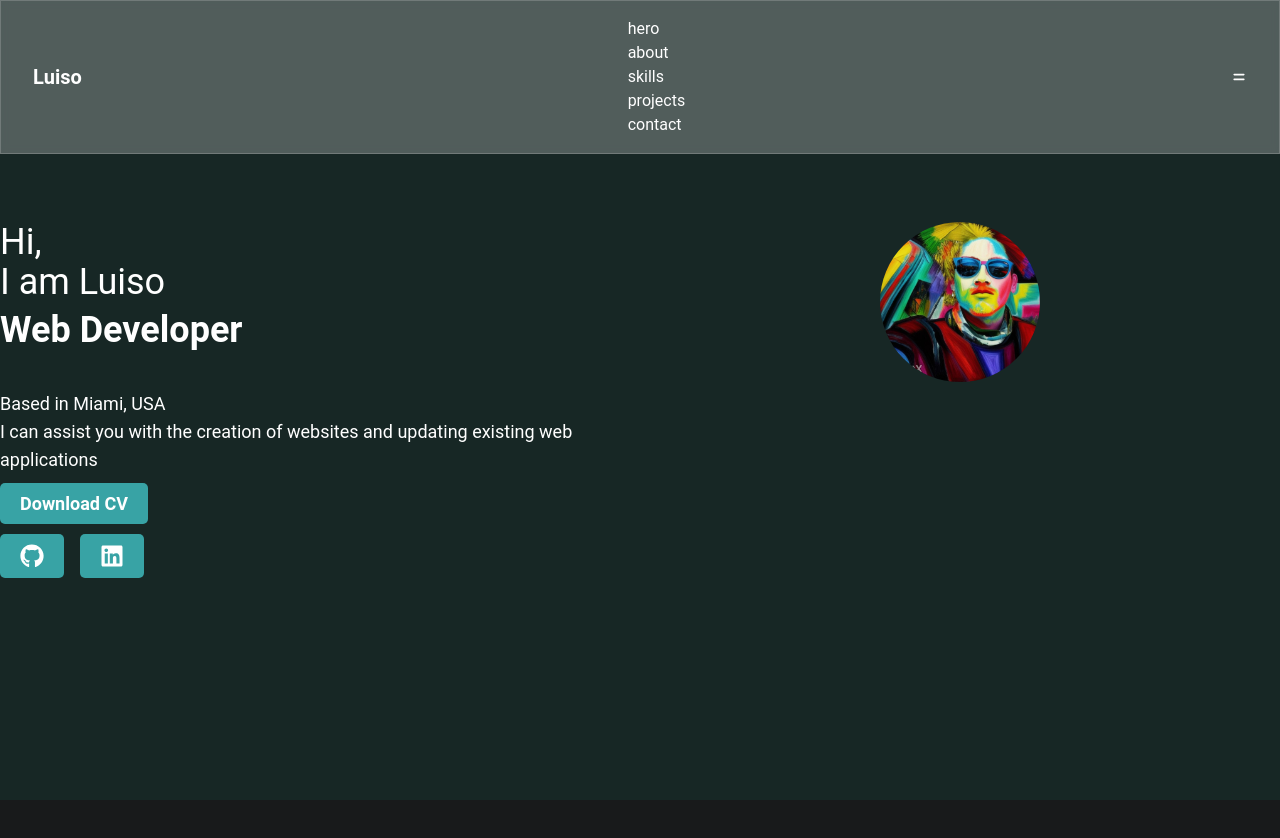
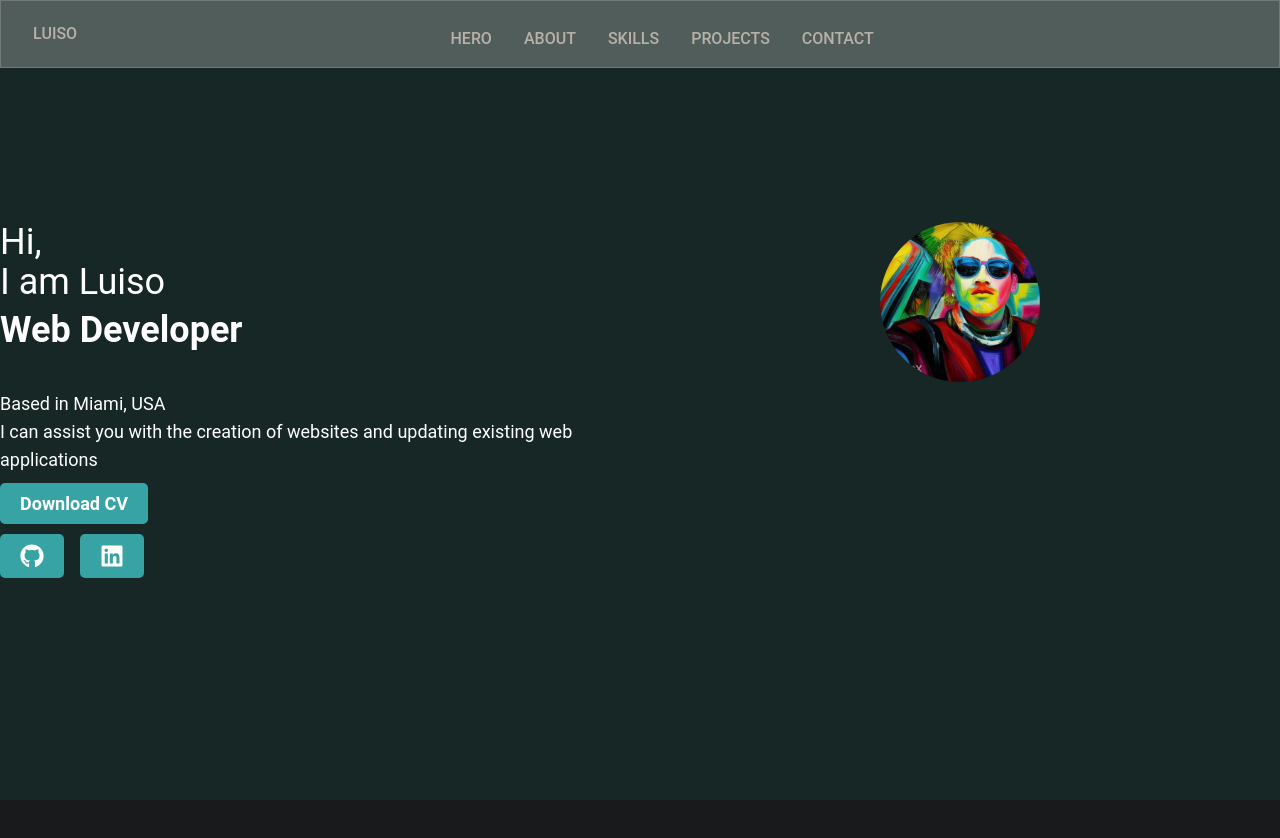
Before and after one commit to solarluiso/solarluiso-porfolio, a React (Vite) app: page / in a window 1280 px wide. Shown: the top 838 px of the page. Built offline with nearby package versions, Linux system fonts and the light colour scheme.

Commit message:
styled and finished navbar

```diff
--- a/src/components/Navbar/Navbar.jsx
+++ b/src/components/Navbar/Navbar.jsx
@@ -8,34 +8,55 @@ const Navbar = () => {
   return (
     <nav className="app__navbar fixed z-[2] flex w-full items-center justify-between border border-solid border-[rgba(255,255,255,0.18)] bg-[rgba(255,255,255,0.25)] px-8 py-4 text-white backdrop-blur-sm">
       <div className="app__navbar-logo flex items-center justify-start">
-        <h1 className="text-xl font-bold">Luiso</h1>
+        <h1 className="font-medium uppercase text-[#b7b1a8]">Luiso</h1>
       </div>
-      <ul className="app__navbar-links">
+      <ul className="app__navbar-links flex flex-1 list-none items-center justify-center max-md:hidden">
         {["hero", "about", "skills", "projects", "contact"].map((item) => (
-          <li className="app__flex p-text" key={`link-${item}`}>
-            <div />
-            <a href={`#${item}`}>{item}</a>
+          <li
+            key={`link-${item}`}
+            className="app__list group mx-4 my-0 flex cursor-pointer flex-col items-center "
+          >
+            <div className="mb-[5px] h-[5px] w-[5px] rounded-[50%] bg-transparent group-hover:bg-[#86e8d2]" />
+            <a
+              href={`#${item}`}
+              className="flex-col font-medium uppercase text-[#b7b1a8] no-underline transition-all duration-[0.3s] ease-[ease-in-out] hover:text-[#86e8d2]"
+            >
+              {item}
+            </a>
           </li>
         ))}
       </ul>
 
-      <div className="app__navbar-menu">
-        <HiMenuAlt4 onClick={() => setToggle(true)} />
+      <div className="app__navbar-menu relative flex h-[35px] w-[35px] items-center justify-center rounded-[50%] bg-[#b7b1a8] md:hidden">
+        <HiMenuAlt4
+          onClick={() => setToggle(true)}
+          className="h-[70%] w-[70%] text-white"
+        />
 
         {toggle && (
           <motion.div
             whileInView={{ x: [300, 0] }}
             transition={{ duration: 0.85, ease: "easeOut" }}
+            className="fixed inset-y-0 right-0 z-[5] flex h-screen w-4/5 flex-col items-end justify-end bg-white bg-cover bg-repeat p-4 shadow-[0px_0px_20px_rgba(168,168,168,0.15)] md:hidden"
           >
-            <HiX onClick={() => setToggle(false)} />
-            <ul>
-              {["home", "about", "work", "skills", "contact"].map((item) => (
-                <li key={item}>
-                  <a href={`#${item}`} onClick={() => setToggle(false)}>
-                    {item}
-                  </a>
-                </li>
-              ))}
+            <HiX
+              onClick={() => setToggle(false)}
+              className="mx-4 my-2 h-[35px] w-[35px] text-[#86e8d2]"
+            />
+            <ul className="m-0 flex h-full w-full list-none flex-col items-start justify-start p-0">
+              {["hero", "about", "skills", "projects", "contact"].map(
+                (item) => (
+                  <li key={item} className="m-4">
+                    <a
+                      href={`#${item}`}
+                      onClick={() => setToggle(false)}
+                      className="text-base font-medium uppercase text-[#b7b1a8] no-underline transition-all duration-[0.3s] ease-[ease-in-out] hover:text-[#86e2d2]"
+                    >
+                      {item}
+                    </a>
+                  </li>
+                ),
+              )}
             </ul>
           </motion.div>
         )}
@@ -45,23 +66,3 @@ const Navbar = () => {
 };
 
 export default Navbar;
-
-{
-  /* <div className="container flex items-center justify-between">
-  <h1 className="text-xl font-bold">Luiso</h1>
-  <ul className="flex space-x-4">
-    <li>
-      <a href="#hero">Home</a>
-    </li>
-    <li>
-      <a href="#about">About</a>
-    </li>
-    <li>
-      <a href="#projects">Projects</a>
-    </li>
-    <li>
-      <a href="#skills">Skills</a>
-    </li>
-  </ul>
-</div> */
-}
```
